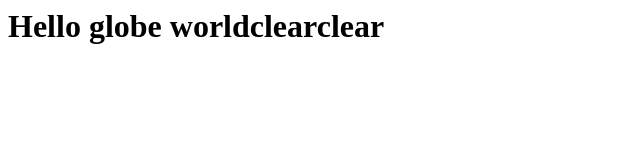
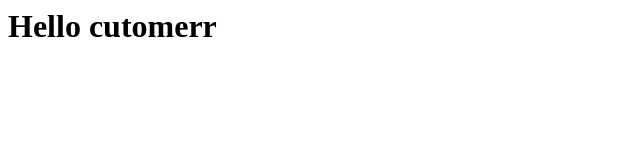
Before and after one commit to komalreddi/mynewdemo, a plain HTML site: page index.html in a window 1280 px wide. Shown: the whole page, without its empty margins (0-640 px from the left). Drawn offline with Linux system fonts and the light colour scheme.

Commit message:
Update index.html

```diff
--- a/index.html
+++ b/index.html
@@ -1 +1 @@
-<html><body><h1>Hello globe worldclearclear</h1></body></html>
+<html><body><h1>Hello cutomerr</h1></body></html>
```
